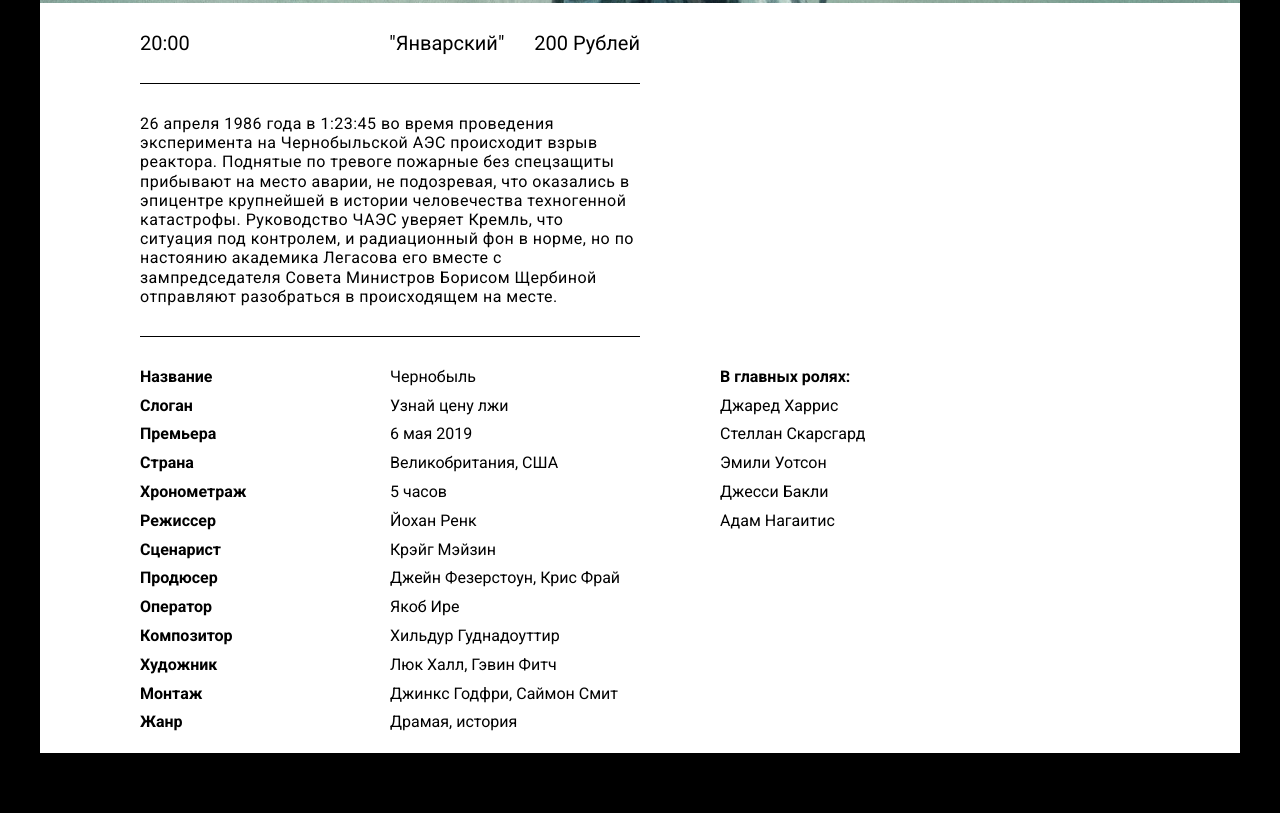
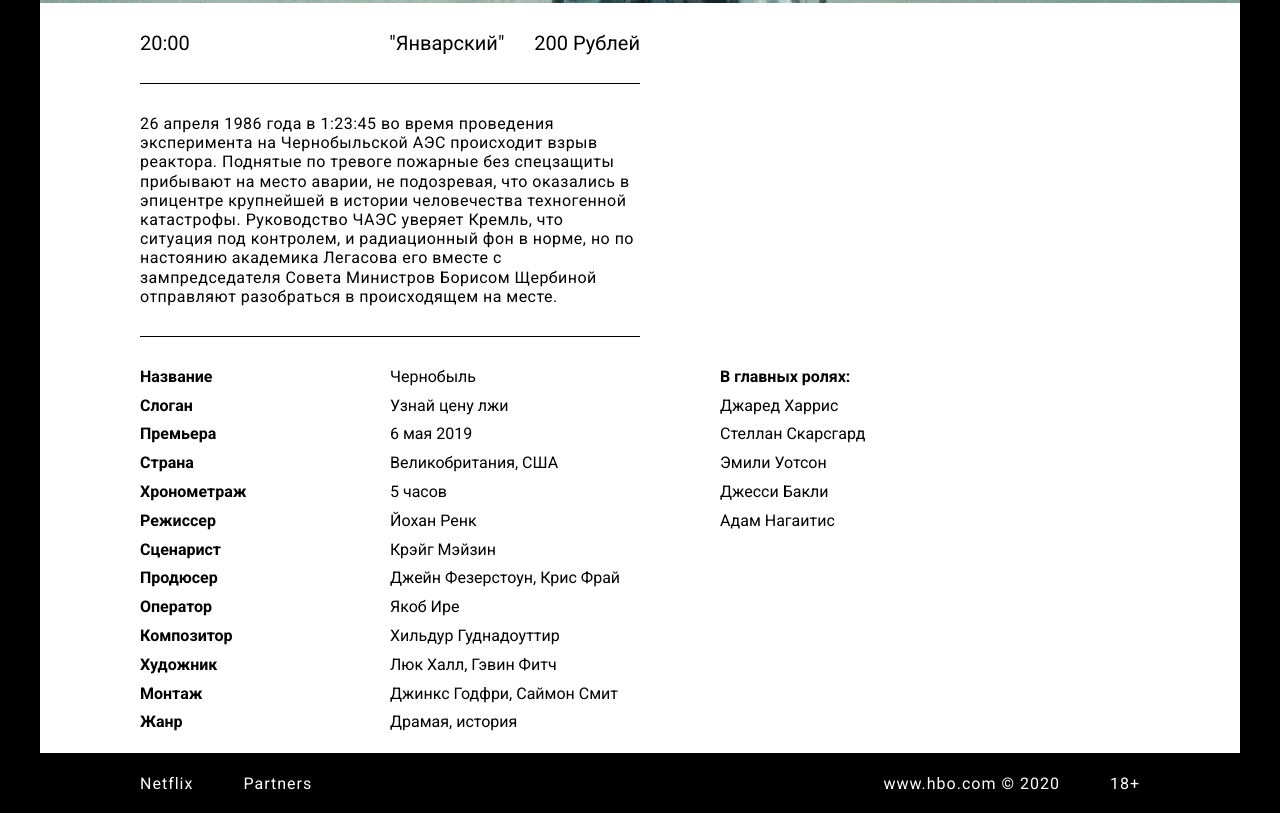
Before and after one commit to galkin2005kettle/Chernobyl, a plain HTML site: page index.html in a window 1280 px wide. Shown: the part 467-1280 px from the top of the page. Before the commit the page ends 1220 px from the top, so only its background shows below. Drawn offline with Linux system fonts and the light colour scheme.

Commit message:
chernobyl

```diff
--- /dev/null
+++ b/assets/styles/footer.css
@@ -0,0 +1,27 @@
+footer {
+	height: 60px;
+	display: flex;
+	align-items: center;
+	letter-spacing: 1px;
+	color: white;
+	background-color: black;
+}
+
+.footer {
+	width: 1000px;
+	margin: 0 auto;
+	display: flex;
+	justify-content: space-between;
+}
+
+.footer__block {
+	display: flex;
+}
+
+.block__link:nth-child(1) {
+	margin-right: 50px;
+}
+
+.block__link:nth-child(2) {
+	margin-left: 50px;
+}
--- a/index.html
+++ b/index.html
@@ -8,6 +8,7 @@
 	<link rel="stylesheet" type="text/css" href="./assets/styles/hero.css">
 	<link rel="stylesheet" type="text/css" href="./assets/styles/body.css">
 	<link rel="stylesheet" type="text/css" href="./assets/styles/list.css">
+	<link rel="stylesheet" type="text/css" href="./assets/styles/footer.css">
 </head>
 
 <body>
@@ -15,7 +16,7 @@
 		<header class="header">
 			<div class="container">
 				<div class="header__left">
-					<a href="" class="header__link">арктические киты бушуют виу виу виу</a>
+					<a href="" class="header__link">HBO</a>
 				</div>
 
 				<div class="header__right">
@@ -130,6 +131,19 @@
 				</ul>
 			</div>
 		</section>
+
+		<footer>
+			<div class="footer">
+				<div class="footer__block">
+					<p class="block__link">Netflix</p>
+					<p>Partners</p>
+				</div>
+				<div class="footer__block">
+					<p>www.hbo.com © 2020</p>
+					<p class="block__link">18+</p>
+				</div>
+			</div>
+		</footer>
 	</div>
 </body>
 </html>
```
